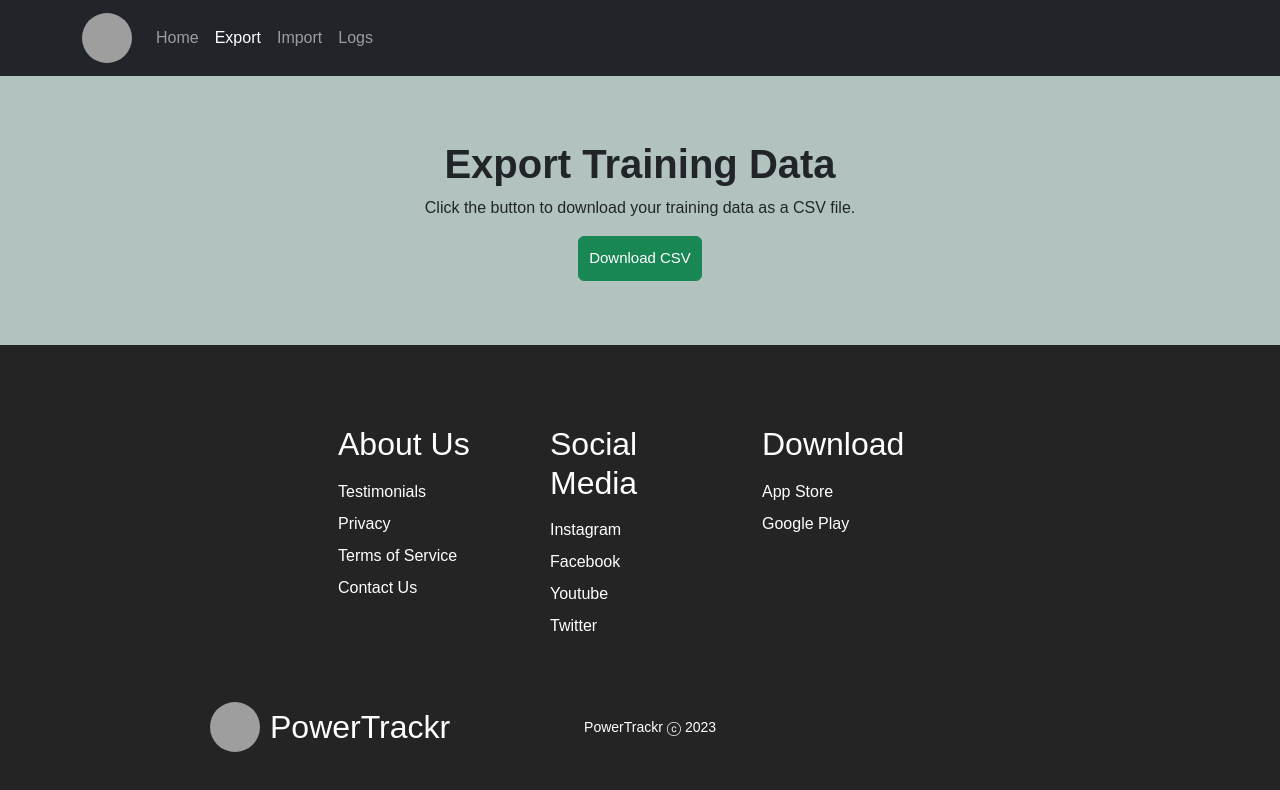
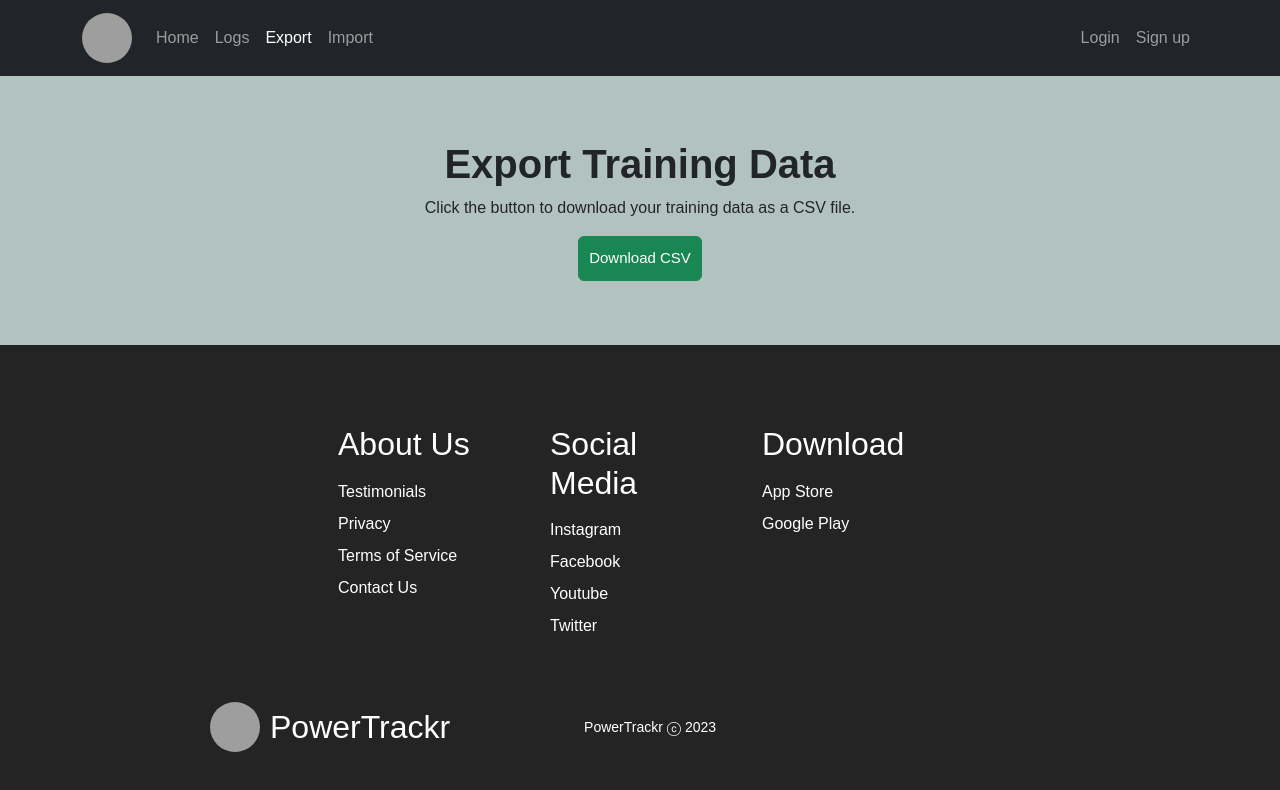
Before and after one commit to MarcusB71/training-log-app, a React (Create React App) app in the folder frontend/: page /Export in a window 1280 px wide. Shown: the top 790 px of the page. Built offline with nearby package versions, Linux system fonts and the light colour scheme; grey boxes are pictures that could not be loaded.

Commit message:
updated nav for user login, conditionally render login/signup vs user email, also profile dropdown

```diff
--- a/frontend/src/components/Navbar.js
+++ b/frontend/src/components/Navbar.js
@@ -1,15 +1,35 @@
 import React from 'react';
-
+import { useEffect, useState } from 'react';
 import '../styles/Navbar.css';
 import 'bootstrap/dist/css/bootstrap.min.css';
 import 'bootstrap/dist/js/bootstrap.bundle.min.js';
+
 function Navbar({ activeClass }) {
-  console.log(activeClass);
+  const [userEmail, setUserEmail] = useState('');
+  useEffect(() => {
+    try {
+      const email = localStorage.getItem('userEmail');
+      setUserEmail(email);
+    } catch {
+      console.log('no email in localstorage');
+    }
+  }, []);
+  const handleLogout = () => {
+    localStorage.removeItem('userEmail');
+    setUserEmail('');
+  };
+  //implement something like the following
+  // <Link href="/">
+  //   <Nav.Link passHref legacyBehavior>
+  //     abc
+  //   </Nav.Link>
+  // </Link>;
+  console.log('nav active class:', activeClass);
   return (
     <>
-      <nav class="navbar sticky-top navbar-expand-md navbar-dark bg-dark  ">
-        <div class="container-md">
-          <a class="navbar-brand" href="/">
+      <nav className="navbar sticky-top navbar-expand-md navbar-dark bg-dark  ">
+        <div className="container-md">
+          <a className="navbar-brand" href="/">
             <img
               src="https://cdn.pixabay.com/photo/2023/03/06/20/45/heart-7834272_1280.jpg"
               alt="LOGO"
@@ -19,7 +39,7 @@ function Navbar({ activeClass }) {
             />
           </a>
           <button
-            class="navbar-toggler"
+            className="navbar-toggler"
             type="button"
             data-bs-toggle="collapse"
             data-bs-target="#navbarSupportedContent"
@@ -27,13 +47,13 @@ function Navbar({ activeClass }) {
             aria-expanded="false"
             aria-label="Toggle navigation"
           >
-            <span class="navbar-toggler-icon"></span>
+            <span className="navbar-toggler-icon"></span>
           </button>
-          <div class="collapse navbar-collapse" id="navbarSupportedContent">
-            <ul class="navbar-nav me-auto mb-2 mb-lg-0">
-              <li class="nav-item">
+          <div className="collapse navbar-collapse" id="navbarSupportedContent">
+            <ul className="nav navbar-nav me-auto mb-2 mb-lg-0">
+              <li className="nav-item">
                 <a
-                  class={
+                  className={
                     activeClass === 'home' ? 'nav-link active' : 'nav-link'
                   }
                   aria-current="page"
@@ -42,9 +62,19 @@ function Navbar({ activeClass }) {
                   Home
                 </a>
               </li>
-              <li class="nav-item">
+              <li className="nav-item">
                 <a
-                  class={
+                  className={
+                    activeClass === 'logs' ? 'nav-link active' : 'nav-link'
+                  }
+                  href="Logs"
+                >
+                  Logs
+                </a>
+              </li>
+              <li className="nav-item">
+                <a
+                  className={
                     activeClass === 'export' ? 'nav-link active' : 'nav-link'
                   }
                   href="Export"
@@ -52,9 +82,9 @@ function Navbar({ activeClass }) {
                   Export
                 </a>
               </li>
-              <li class="nav-item">
+              <li className="nav-item">
                 <a
-                  class={
+                  className={
                     activeClass === 'import' ? 'nav-link active' : 'nav-link'
                   }
                   href="Import"
@@ -62,16 +92,69 @@ function Navbar({ activeClass }) {
                   Import
                 </a>
               </li>
-              <li class="nav-item">
-                <a
-                  class={
-                    activeClass === 'logs' ? 'nav-link active' : 'nav-link'
-                  }
-                  href="Logs"
+            </ul>
+            <ul className="nav navbar-nav navbar-right">
+              {userEmail ? (
+                <li
+                  className="nav-item dropdown"
+                  style={{ marginRight: '25px' }}
                 >
-                  Logs
-                </a>
-              </li>
+                  <button
+                    className="nav-link dropdown-toggle"
+                    href="#"
+                    id="navbarDropdown"
+                    data-bs-toggle="dropdown"
+                    aria-expanded="false"
+                  >
+                    {userEmail}
+                  </button>
+                  <ul
+                    className="dropdown-menu dropdown-menu-left"
+                    aria-labelledby="navbarDropdown"
+                  >
+                    <li>
+                      <a className="dropdown-item" href="/profile">
+                        Profile
+                      </a>
+                    </li>
+                    <li>
+                      <a className="dropdown-item" href="/settings">
+                        Settings
+                      </a>
+                    </li>
+                    <li>
+                      <button className="dropdown-item" onClick={handleLogout}>
+                        Logout
+                      </button>
+                    </li>
+                  </ul>
+                </li>
+              ) : (
+                <>
+                  <li className="nav-item">
+                    <a
+                      href="Login"
+                      className={
+                        activeClass === 'login' ? 'nav-link active' : 'nav-link'
+                      }
+                    >
+                      Login
+                    </a>
+                  </li>
+                  <li className="nav-item">
+                    <a
+                      href="Signup"
+                      className={
+                        activeClass === 'signup'
+                          ? 'nav-link active'
+                          : 'nav-link'
+                      }
+                    >
+                      Sign up
+                    </a>
+                  </li>
+                </>
+              )}
             </ul>
           </div>
         </div>
```
